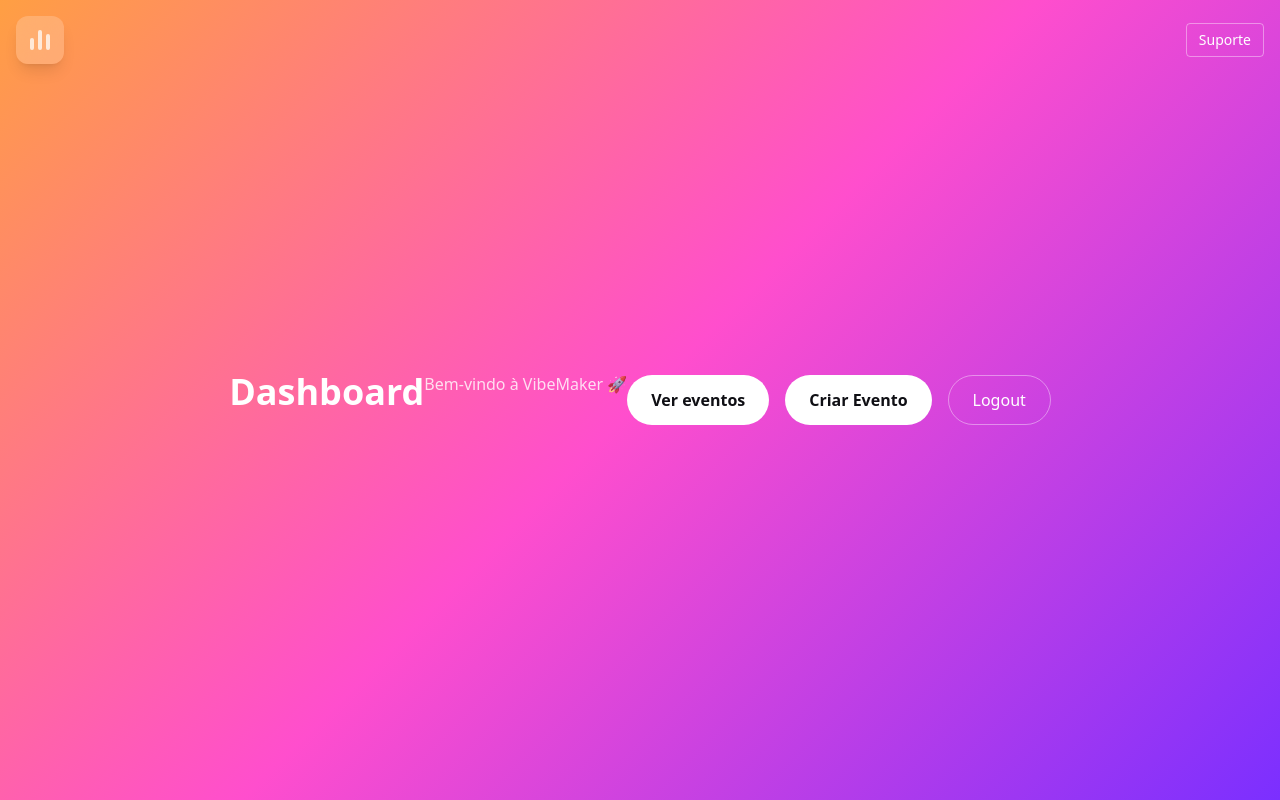
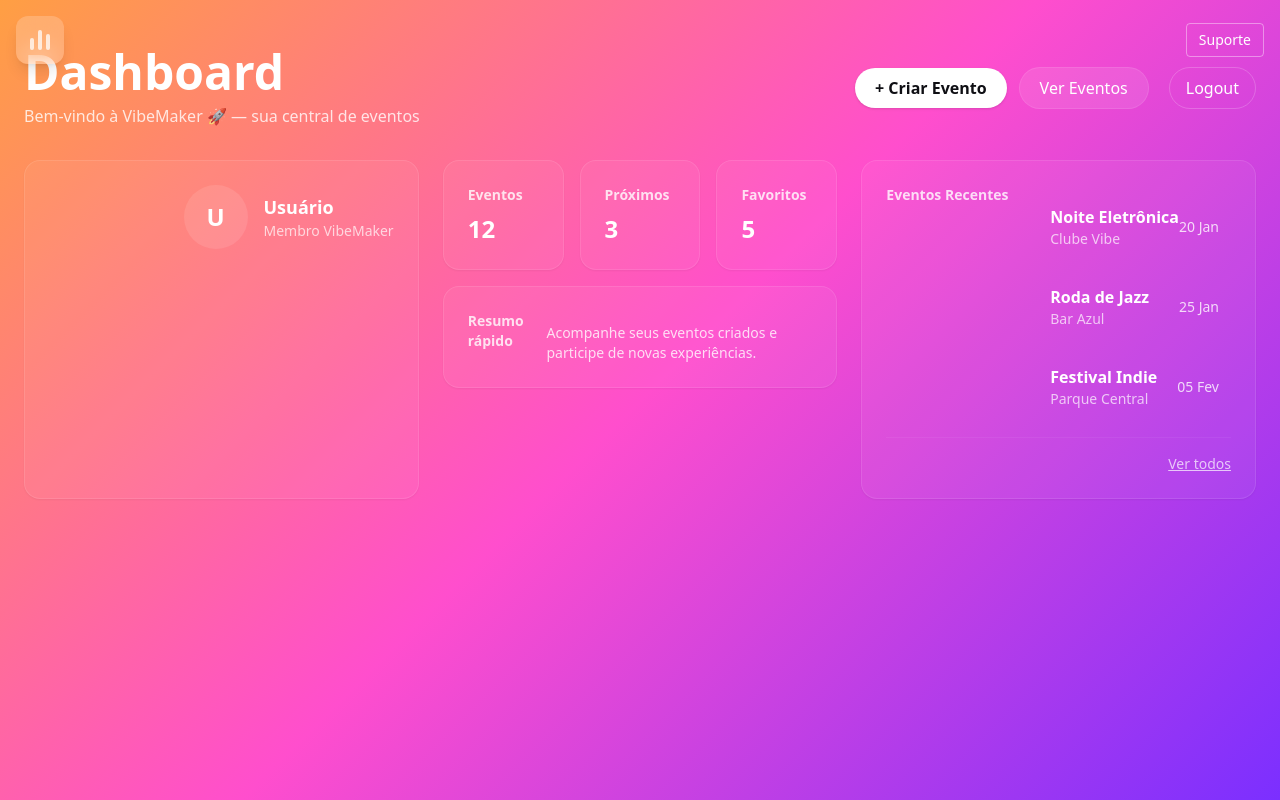
Before and after one commit to renatofaria23/PBL-SITE, a React (Vite) app: page /dashboard in a window 1280 px wide. Built offline with nearby package versions, Linux system fonts and the light colour scheme.

Commit message:
Dashboard(Inc)
incompleta

```diff
--- /dev/null
+++ b/src/components/DashboardCard.jsx
@@ -0,0 +1,17 @@
+import React from "react";
+
+export default function DashboardCard({ title, value, children, footer, className = "" }) {
+  return (
+    <div className={`bg-white/5 border border-white/10 rounded-2xl p-6 shadow-sm hover:shadow-lg transition ${className}`}>
+      <div className="flex items-start justify-between gap-4">
+        <div>
+          <h3 className="text-sm text-white/80 font-semibold">{title}</h3>
+          {value && <div className="mt-2 text-2xl font-extrabold text-white">{value}</div>}
+        </div>
+        {children}
+      </div>
+
+      {footer && <div className="mt-4 border-t border-white/5 pt-4 text-sm text-white/70">{footer}</div>}
+    </div>
+  );
+}
--- a/src/pages/Dashboard.jsx
+++ b/src/pages/Dashboard.jsx
@@ -2,51 +2,103 @@ import { auth } from "../firebase/firebase";
 import { signOut } from "firebase/auth";
 import { useNavigate } from "react-router-dom";
 import TopBarAlt from "../components/TopBarAlt";
+import DashboardCard from "../components/DashboardCard";
 
 export default function Dashboard() {
   const navigate = useNavigate();
+  const user = auth.currentUser;
 
   const handleLogout = async () => {
     await signOut(auth);
     navigate("/");
   };
 
+  const mockEvents = [
+    { id: 1, title: "Noite Eletrônica", date: "20 Jan", place: "Clube Vibe" },
+    { id: 2, title: "Roda de Jazz", date: "25 Jan", place: "Bar Azul" },
+    { id: 3, title: "Festival Indie", date: "05 Fev", place: "Parque Central" },
+  ];
+
   return (
-    <div className="min-h-screen bg-vibe-gradient relative flex items-center justify-center text-white px-6">
-
-      {/* NAVBAR */}
+    <div className="min-h-screen bg-vibe-gradient relative text-white px-6">
       <TopBarAlt />
 
-      <h1 className="text-4xl font-extrabold mb-4">
-        Dashboard
-      </h1>
+      <main className="max-w-7xl mx-auto py-12">
+        <div className="flex flex-col md:flex-row md:items-center md:justify-between gap-6 mb-8">
+          <div>
+            <h1 className="text-4xl md:text-5xl font-extrabold">Dashboard</h1>
+            <p className="text-white/80 mt-2">Bem-vindo à VibeMaker 🚀 — sua central de eventos</p>
+          </div>
 
-      <p className="opacity-80 mb-8">
-        Bem-vindo à VibeMaker 🚀
-      </p>
-
-      <div className="flex gap-4">
+          <div className="flex items-center gap-3">
             <button
-          onClick={() => navigate("/eventsalt")}
-          className="bg-white text-dark px-6 py-3 rounded-full font-semibold"
+              onClick={() => navigate("/criar-evento")}
+              className="bg-white text-dark px-5 py-2 rounded-full font-semibold shadow"
             >
-          Ver eventos
+              + Criar Evento
             </button>
 
             <button
-          onClick={() => navigate("/criar-evento")}
-          className="bg-white text-dark px-6 py-3 rounded-full font-semibold"
+              onClick={() => navigate("/eventsalt")}
+              className="bg-white/10 hover:bg-white/15 px-5 py-2 rounded-full border border-white/10"
             >
-          Criar Evento
+              Ver Eventos
             </button>
 
             <button
               onClick={handleLogout}
-          className="border border-white/40 px-6 py-3 rounded-full"
+              className="border border-white/20 px-4 py-2 rounded-full ml-2"
             >
               Logout
             </button>
           </div>
         </div>
+
+        <div className="grid grid-cols-1 lg:grid-cols-3 gap-6">
+          {/* PERFIL */}
+          <DashboardCard className="flex flex-col justify-between">
+            <div className="flex items-center gap-4">
+              <div className="w-16 h-16 rounded-full bg-white/10 flex items-center justify-center text-2xl font-bold">{user?.email?.[0]?.toUpperCase() || "U"}</div>
+              <div>
+                <div className="font-semibold text-lg">{user?.email || "Usuário"}</div>
+                <div className="text-sm text-white/70">Membro VibeMaker</div>
+              </div>
+            </div>
+
+
+          </DashboardCard>
+
+          {/* ESTATÍSTICAS */}
+          <div className="lg:col-span-1">
+            <div className="grid grid-cols-1 md:grid-cols-3 gap-4">
+              <DashboardCard title="Eventos" value="12" />
+              <DashboardCard title="Próximos" value="3" />
+              <DashboardCard title="Favoritos" value="5" />
+            </div>
+
+            <div className="mt-4">
+              <DashboardCard title="Resumo rápido">
+                <div className="mt-3 text-sm text-white/80">Acompanhe seus eventos criados e participe de novas experiências.</div>
+              </DashboardCard>
+            </div>
+          </div>
+
+          {/* EVENTOS RECENTES */}
+          <DashboardCard title="Eventos Recentes" footer={<div className="text-right"><button onClick={() => navigate('/eventsalt')} className="text-sm text-white/70 underline">Ver todos</button></div>}>
+            <div className="mt-2 space-y-3">
+              {mockEvents.map((e) => (
+                <div key={e.id} className="flex items-center justify-between bg-white/3 rounded-lg p-3 hover:bg-white/4 transition">
+                  <div>
+                    <div className="font-semibold">{e.title}</div>
+                    <div className="text-sm text-white/70">{e.place}</div>
+                  </div>
+                  <div className="text-sm text-white/80">{e.date}</div>
+                </div>
+              ))}
+            </div>
+          </DashboardCard>
+        </div>
+      </main>
+    </div>
   );
 }
```
Lines whose indentation alone changed are shown as unchanged.
